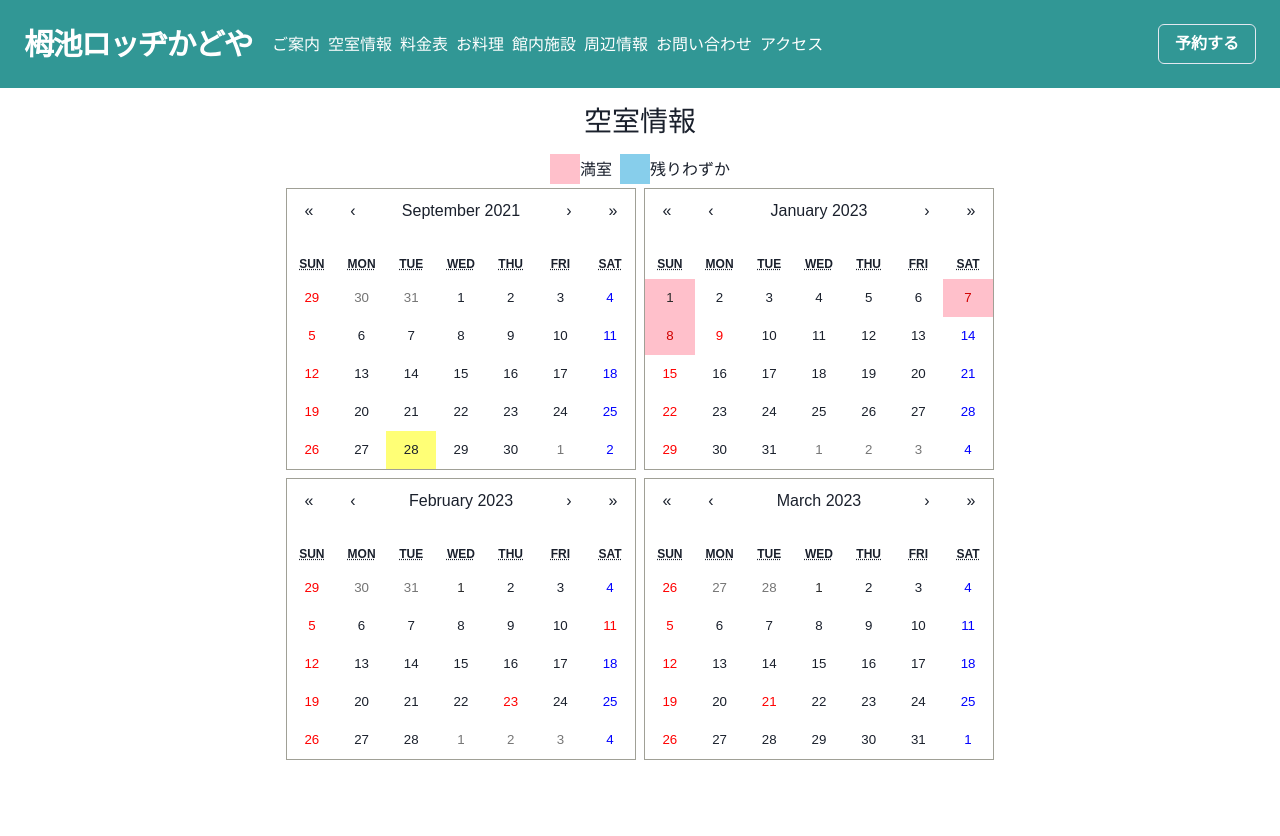
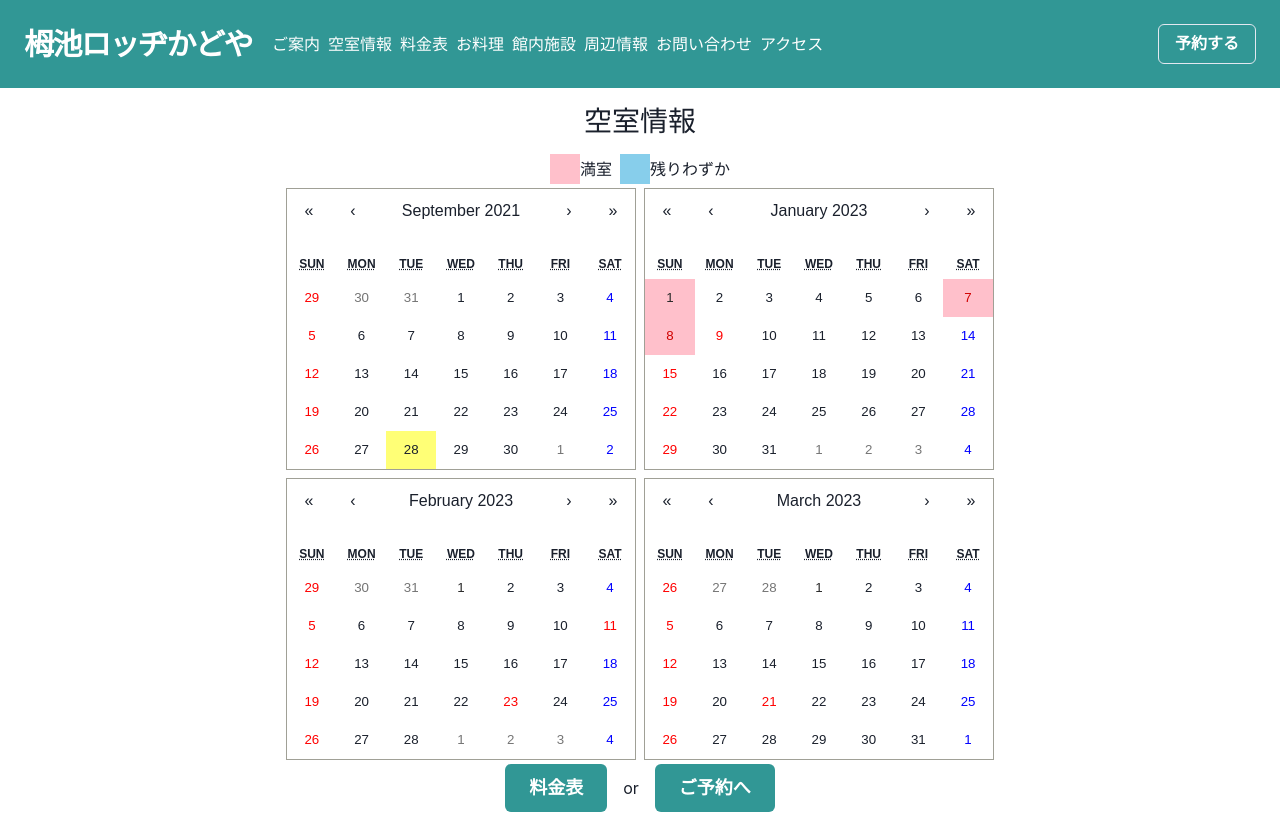
Before and after one commit to tomoki33kurita/lodge-kadoya, a Next.js app in the folder web/: page /availabillity in a window 1280 px wide. Before the commit the page ends 800 px from the top, so only its background shows below. Built offline with nearby package versions, Linux system fonts and the light colour scheme.

Commit message:
Set button

```diff
--- a/web/pages/availabillity/index.tsx
+++ b/web/pages/availabillity/index.tsx
@@ -1,4 +1,5 @@
-import { Box, Center, SimpleGrid } from "@chakra-ui/react";
+import { Box, Button, Center, SimpleGrid, Link as A } from "@chakra-ui/react";
+import Link from "next/link";
 import Head from "next/head";
 import { Calendar } from "react-calendar";
 import "react-calendar/dist/Calendar.css";
@@ -152,6 +153,19 @@ const Availabillity = () => {
             </Box>
           </SimpleGrid>
         </Center>
+        <Center mb={6}>
+          <Button color={"white"} bgColor={"teal.500"} size={"lg"}>
+            <Link href={"/price"} passHref>
+              <A>料金表</A>
+            </Link>
+          </Button>
+          <Box px={4}>or</Box>
+          <Button color={"white"} bgColor={"teal.500"} size={"lg"}>
+            <Link href={"/reserve"} passHref>
+              <A>ご予約へ</A>
+            </Link>
+          </Button>
+        </Center>
       </main>
     </div>
   );
```
Also changed, not shown: web/pages/price/index.tsx (+8 -2 lines).
